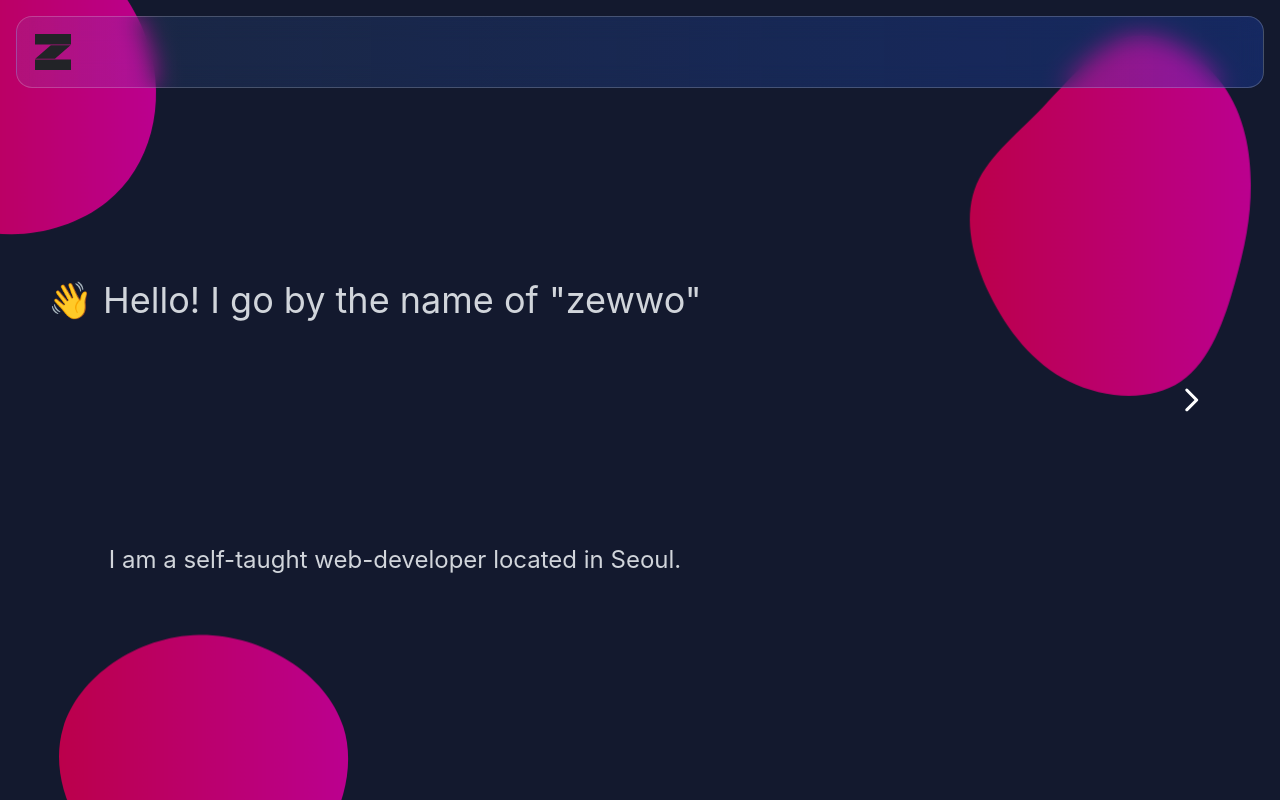
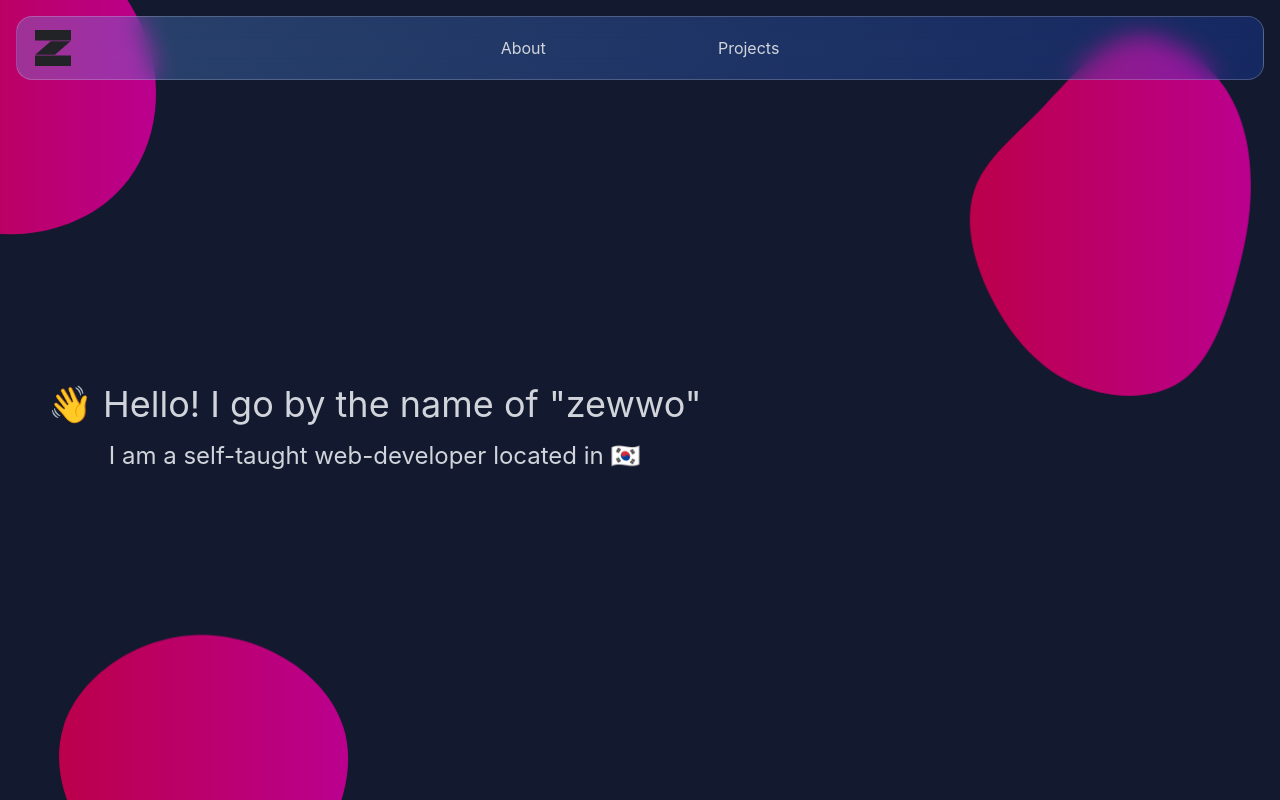
Before and after one commit to zewwo-boi/portfolio, a Next.js app: page / in a window 1280 px wide. Built offline with nearby package versions, Linux system fonts and the light colour scheme.

Commit message:
feat: layouts are epic

```diff
--- /dev/null
+++ b/src/components/Common/BlockText.tsx
@@ -0,0 +1,9 @@
+function BlockText({ children, ...props }) {
+    return (
+        <span style={{ display: "block" }} {...props}>
+            {children}
+        </span>
+    );
+}
+
+export default BlockText;
--- a/src/components/Common/Header.tsx
+++ b/src/components/Common/Header.tsx
@@ -1,6 +1,9 @@
 import { motion } from "framer-motion";
 import Image from "next/image";
+import Link from "next/link";
 import Emoji from "../Party/Emoji";
+
+// TODO: Add an animated selected link indicator
 
 export default function Header() {
     return (
@@ -8,12 +11,18 @@ export default function Header() {
             transition={{ delay: 1, duration: 1.2, ease: "easeOut" }}
             initial={{ top: "-10px", opacity: 0 }}
             animate={{ top: 0, opacity: 1 }}
-            className="fixed z-50 m-4 flex h-[72px] w-[calc(100%_-_32px)] flex-col justify-center rounded-2xl border-[1px] border-white/20 bg-gradient-to-r from-blue-400/10 to-blue-700/30 backdrop-blur-md">
-            <div className="image relative ml-[4px] h-16 w-16">
+            className="fixed z-50 m-4 flex h-[8vh] max-h-[84px] min-h-[64px] w-[calc(100%_-_32px)] flex-row items-center justify-center rounded-2xl border-[1px] border-white/20 bg-gradient-to-r from-blue-400/30 to-blue-700/30 backdrop-blur-md">
+            <div className="_image relative ml-[4px] mr-auto h-16 w-16 cursor-pointer">
                 <div className="emoji_lock relative flex h-full w-full items-center justify-center">
                     <Emoji />
                 </div>
-                <Image src="/images/logo.svg" layout="fill" alt="My logo." />
+                <Link href="/">
+                    <Image src="/images/logo.svg" layout="fill" alt="My logo." />
+                </Link>
+            </div>
+            <div className="_nav mr-[25%] flex h-full w-1/2 items-center justify-evenly">
+                <Link href="/about">About</Link>
+                <Link href="/projects">Projects</Link>
             </div>
         </motion.header>
     );
--- /dev/null
+++ b/src/components/Layouts/Blobs.tsx
@@ -0,0 +1,17 @@
+import Blobs from "../Party/Blobs";
+
+interface Props {
+    overflow_hidden?: boolean;
+    children;
+}
+
+function BlobsLayout({ overflow_hidden, children }: Props) {
+    return (
+        <>
+            <Blobs overflow_hidden={overflow_hidden} />
+            <main>{children}</main>
+        </>
+    );
+}
+
+export default BlobsLayout;
--- /dev/null
+++ b/src/components/Layouts/Header.tsx
@@ -0,0 +1,12 @@
+import Header from "../Common/Header";
+
+function HeaderLayout({ children }) {
+    return (
+        <>
+            <Header />
+            <main>{children}</main>
+        </>
+    );
+}
+
+export default HeaderLayout;
--- /dev/null
+++ b/src/components/Party/Blobs.tsx
@@ -0,0 +1,57 @@
+import { css } from "@emotion/react";
+import { AnimationOptions, motion } from "framer-motion";
+import Blob1 from "/public/images/blobs/1.svg";
+import Blob2 from "/public/images/blobs/2.svg";
+import Blob3 from "/public/images/blobs/3.svg";
+
+const blob = css({
+    position: "absolute",
+    height: "480px",
+    width: "480px",
+});
+
+interface Props {
+    overflow_hidden?: boolean;
+}
+
+function Blobs({ overflow_hidden }: Props) {
+    const settings: AnimationOptions<any> = {
+        repeat: Infinity,
+        repeatType: "reverse",
+        ease: "easeInOut",
+    };
+
+    if (overflow_hidden == null) overflow_hidden = true;
+
+    return (
+        <motion.div
+            className={`blobs absolute h-full w-full ${overflow_hidden ? "overflow-hidden" : ""}`}
+            transition={{ delay: 0.8, duration: 0.8 }}
+            initial={{ opacity: 0 }}
+            animate={{ opacity: 1 }}>
+            <motion.div
+                css={blob}
+                className="blob_1 -top-32 -left-72"
+                transition={{ ...settings, duration: 8 }}
+                animate={{ x: 10, y: 10, z: -13 }}>
+                <Blob1 />
+            </motion.div>
+            <motion.div
+                css={blob}
+                className="blob_2 -bottom-64 -left-24"
+                transition={{ ...settings, duration: 7 }}
+                animate={{ x: -10, y: -15, z: 15 }}>
+                <Blob2 />
+            </motion.div>
+            <motion.div
+                css={blob}
+                className="blob_3 -right-48 -top-44 lg:right-[1vw] lg:top-0"
+                transition={{ ...settings, duration: 5 }}
+                animate={{ x: 15, y: 10, z: -18 }}>
+                <Blob3 />
+            </motion.div>
+        </motion.div>
+    );
+}
+
+export default Blobs;
--- /dev/null
+++ b/src/components/Sections/Hero.tsx
@@ -0,0 +1,49 @@
+import { css } from "@emotion/react";
+import { AnimatePresence, motion } from "framer-motion";
+
+// TODO: Add animation to waving hand emoji
+
+const hero = css({
+    position: "relative",
+    height: "100vh",
+    width: "100vw",
+    padding: "1.5rem 3rem",
+    overflow: "hidden",
+});
+
+function Hero() {
+    return (
+        <div css={hero}>
+            <div className="introduction relative top-[40vh] w-auto md:top-[53vh] md:-translate-y-1/2">
+                <p className="text-left">
+                    <AnimatePresence>
+                        <motion.span
+                            className="block text-[5vw] sm:text-3xl md:text-4xl"
+                            transition={{ delay: 0.3, duration: 1, ease: "easeOut" }}
+                            initial={{ y: "105%", opacity: 0 }}
+                            exit={{ y: "105%", opacity: 0 }}
+                            animate={{ y: "0%", opacity: 1 }}
+                            key="lol">
+                            <span>👋</span>{" "}
+                            <span>Hello! I go by the name of &quot;zewwo&quot;</span>
+                        </motion.span>{" "}
+                        <motion.span
+                            className="mt-16 block text-[4vw] sm:mt-12 sm:text-lg md:mt-12 md:text-2xl"
+                            transition={{ delay: 0.6, duration: 1, ease: "easeOut" }}
+                            initial={{ y: "-20%", opacity: 0 }}
+                            exit={{ y: "-20%", opacity: 0 }}
+                            animate={{ y: "-100%", opacity: 1 }}
+                            key="lol2">
+                            <span className="hidden select-none text-3xl opacity-0 sm:inline md:text-4xl">
+                                &nbsp;&nbsp; &nbsp; &nbsp;
+                            </span>
+                            I am a self-taught web-developer located in 🇰🇷
+                        </motion.span>
+                    </AnimatePresence>
+                </p>
+            </div>
+        </div>
+    );
+}
+
+export default Hero;
--- a/src/components/Sections/Index/Hero.tsx
+++ /dev/null
@@ -1,110 +0,0 @@
-import { css } from "@emotion/react";
-import { AnimationOptions, motion } from "framer-motion";
-import Image from "next/image";
-import Blob1 from "/public/images/blobs/1.svg";
-import Blob2 from "/public/images/blobs/2.svg";
-import Blob3 from "/public/images/blobs/3.svg";
-
-// TODO: Add animation to waving hand emoji
-
-const hero = css({
-    position: "relative",
-    height: "100vh",
-    width: "100vw",
-    padding: "1.5rem 3rem",
-    overflow: "hidden",
-});
-
-const scroller = css({
-    position: "absolute",
-    bottom: "15px",
-    left: "50%",
-    transform: "translateX(-50%)",
-    display: "flex",
-    flexDirection: "column",
-    justifyContent: "space-evenly",
-    alignItems: "center",
-});
-
-const blob = css({
-    position: "absolute",
-    height: "480px",
-    width: "480px",
-});
-
-const go_next = css({
-    position: "absolute",
-    top: "50%",
-    transform: "translateY(-50%)",
-});
-
-const clamp = css({
-    marginTop: "clamp(12rem, 16rem, 20rem)",
-});
-
-function Hero() {
-    const settings: AnimationOptions<any> = {
-        repeat: Infinity,
-        repeatType: "reverse",
-        ease: "easeInOut",
-    };
-
-    return (
-        <div css={hero}>
-            <motion.div
-                className="blobs absolute -mx-12 -my-6 h-full w-full"
-                transition={{ delay: 0.8, duration: 0.8 }}
-                initial={{ opacity: 0 }}
-                animate={{ opacity: 1 }}>
-                <motion.div
-                    css={blob}
-                    className="blob_1 -top-32 -left-72"
-                    transition={{ ...settings, duration: 8 }}
-                    animate={{ x: 10, y: 10, z: -13 }}>
-                    <Blob1 />
-                </motion.div>
-                <motion.div
-                    css={blob}
-                    className="blob_2 -bottom-64 -left-24"
-                    transition={{ ...settings, duration: 7 }}
-                    animate={{ x: -10, y: -15, z: 15 }}>
-                    <Blob2 />
-                </motion.div>
-                <motion.div
-                    css={blob}
-                    className="blob_3 -right-48 -top-44 lg:right-[1vw] lg:top-0"
-                    transition={{ ...settings, duration: 5 }}
-                    animate={{ x: 15, y: 10, z: -18 }}>
-                    <Blob3 />
-                </motion.div>
-            </motion.div>
-            <div className="introduction relative top-[40vh] w-auto md:top-[53vh] md:-translate-y-1/2">
-                <p className="text-left">
-                    <motion.span
-                        className="block text-[5vw] sm:text-3xl md:text-4xl"
-                        transition={{ delay: 0.3, duration: 1, ease: "easeOut" }}
-                        initial={{ y: "105%", opacity: 0 }}
-                        animate={{ y: "0%", opacity: 1 }}>
-                        <span>👋</span> <span>Hello! I go by the name of &quot;zewwo&quot;</span>
-                    </motion.span>
-                    <motion.span
-                        className="block text-[4vw] sm:mt-12 sm:text-lg md:mt-12 md:text-2xl"
-                        transition={{ delay: 0.6, duration: 1, ease: "easeOut" }}
-                        initial={{ y: "-20%", opacity: 0 }}
-                        animate={{ y: "-100%", opacity: 1 }}
-                        css={clamp}>
-                        <span className="hidden select-none text-3xl opacity-0 sm:inline md:text-4xl">
-                            &nbsp;&nbsp; &nbsp; &nbsp;
-                        </span>
-                        I am a self-taught web-developer located in Seoul.
-                    </motion.span>
-                </p>
-            </div>
-            <div css={go_next} className="go_next absolute right-16 h-12 w-12 text-white">
-                <Image src="/images/right_arrow.svg" alt="Go next" layout="fill" />
-            </div>
-        </div>
-    );
-}
-
-export default Hero;
--- a/src/pages/_app.tsx
+++ b/src/pages/_app.tsx
@@ -3,7 +3,9 @@
 import "@/styles/globals.scss";
 import Head from "next/head";
 
-function MyApp({ Component, pageProps }) {
+function MyApp({ Component, pageProps, router }) {
+    const getLayout = Component.getLayout || ((page) => page);
+
     return (
         <>
             <Head>
@@ -13,7 +15,7 @@ function MyApp({ Component, pageProps }) {
                 <meta httpEquiv="X-UA-Compatible" content="IE=edge" />
                 <meta name="viewport" content="width=device-width, initial-scale=1.0" />
             </Head>
-            <Component {...pageProps} />
+            {getLayout(<Component {...pageProps} key={router.asPath} />)}
         </>
     );
 }
--- a/src/pages/index.tsx
+++ b/src/pages/index.tsx
@@ -1,13 +1,23 @@
-import Header from "@/components/Common/Header";
-import Hero from "@/components/Sections/Index/Hero";
+import BlobsLayout from "@/components/Layouts/Blobs";
+import Layout from "@/components/Layouts/Header";
+import Hero from "@/components/Sections/Hero";
 
 // TODO: Add responsive ui for mobile
 
-export default function Home() {
+function Home() {
     return (
         <>
-            <Header />
             <Hero />
         </>
     );
 }
+
+Home.getLayout = function getLayout(page) {
+    return (
+        <BlobsLayout>
+            <Layout>{page}</Layout>
+        </BlobsLayout>
+    );
+};
+
+export default Home;
--- a/src/styles/globals.scss
+++ b/src/styles/globals.scss
@@ -26,8 +26,8 @@ body {
     width: auto;
     padding: 0;
     margin: 0;
-    font-family: Inter, -apple-system, BlinkMacSystemFont, Segoe UI, Roboto, Oxygen, Ubuntu, Cantarell,
-    Fira Sans, Droid Sans, Helvetica Neue, sans-serif;
+    font-family: Inter, -apple-system, BlinkMacSystemFont, Segoe UI, Roboto, Oxygen, Ubuntu,
+        Cantarell, Fira Sans, Droid Sans, Helvetica Neue, sans-serif;
     background: var(--color-bg-primary);
     color: var(--color-text-primary);
     scroll-behavior: smooth;
```
Also changed, not shown: src/pages/about.tsx (added, +16 -0 lines), src/components/Sections/About.tsx (renamed from src/components/Sections/Index/About.tsx), 1 other file (tests, documents, lock files or other folders).
